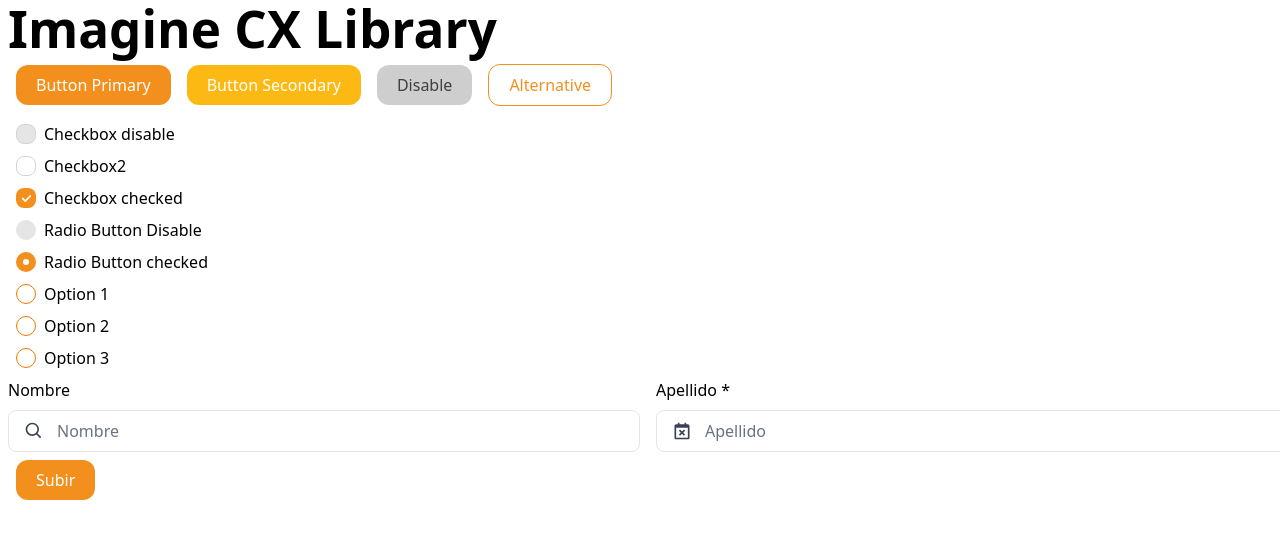
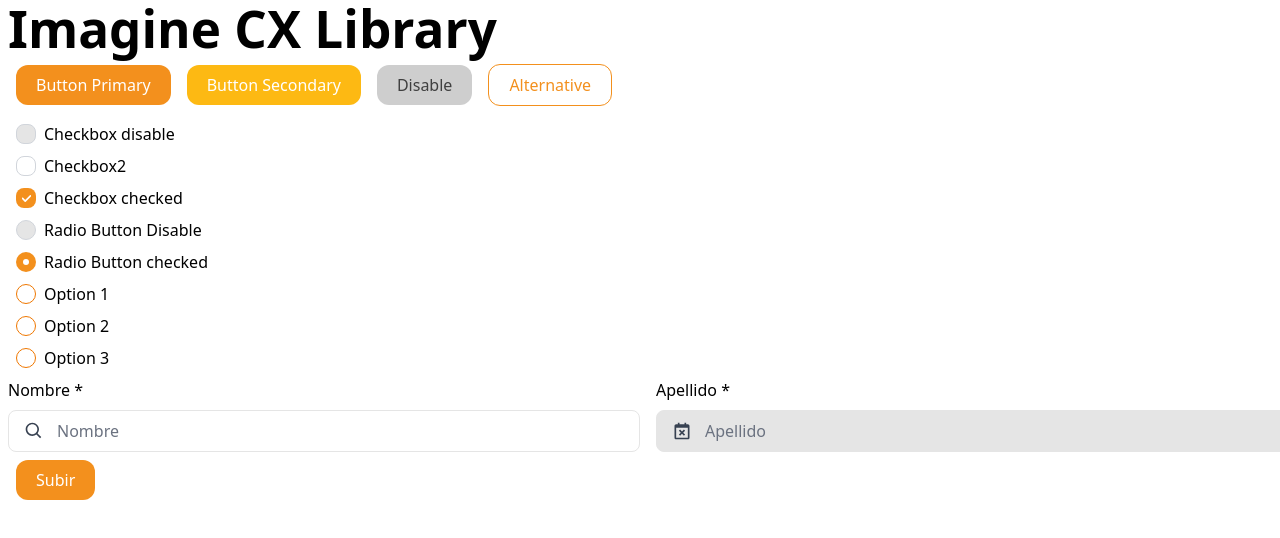
Before and after one commit to Imagine-CX/imaginecx-library, a React (Vite) app: page / in a window 1280 px wide. Shown: the top 538 px of the page. Built offline with nearby package versions, Linux system fonts and the light colour scheme.

Commit message:
add styles input disabled and props headers

```diff
--- a/src/App.tsx
+++ b/src/App.tsx
@@ -48,6 +48,7 @@ function App() {
               placeholder="Nombre"
               label="Nombre"
               name="nombre"
+              required
               icon={<BiSearch className="icx-w-5 icx-h-5" />}
             />
           </div>
@@ -56,6 +57,7 @@ function App() {
               placeholder="Apellido"
               name="apellido"
               label="Apellido"
+              disabled
               icon={<BiCalendarX className="icx-w-5 icx-h-5" />}
               required
             />
--- a/src/components/Forms/InputField.tsx
+++ b/src/components/Forms/InputField.tsx
@@ -5,13 +5,14 @@ export interface IInputField extends InputHTMLAttributes<HTMLInputElement> {
   label?: string;
 }
 
-export const InputField = ({ label, icon = null, required, ...inputProps }: IInputField): JSX.Element => {
+export const InputField = ({ label, icon = null, disabled, required, ...inputProps }: IInputField): JSX.Element => {
   const showIcon: JSX.Element = icon ? (
     <div className="icx-text-gray-700 icx-absolute icx-top-1/2 icx--translate-y-1/2 icx-left-4">{icon}</div>
   ) : (
     <div></div>
   );
   const padding: string = icon ? 'icx-pl-12' : 'icx-pl-4';
+  const estiloInput: string = disabled ? 'icx-input-disabled' : 'icx-input-active';
 
   return (
     <div className="px-4 py-8 flex flex-col md:flex-row md:items-center md:justify-center gap-8">
@@ -22,8 +23,9 @@ export const InputField = ({ label, icon = null, required, ...inputProps }: IInp
         <div className="icx-relative">
           {showIcon}
           <input
-            className={`icx-w-full icx-py-2 ${padding} icx-pr-4 icx-rounded-lg icx-outline-none icx-border icx-border-neutral-200 icx-text-gray-600`}
+            className={`icx-w-full icx-py-2 ${padding} icx-pr-4 icx-rounded-lg icx-outline-none ${estiloInput}`}
             required={required}
+            disabled={disabled}
             {...inputProps}
           />
         </div>
--- a/src/components/Headers/Header.tsx
+++ b/src/components/Headers/Header.tsx
@@ -1,9 +1,15 @@
-export interface IHeader {
+import React from 'react';
+
+export interface IHeader extends React.HTMLAttributes<HTMLDivElement> {
   text: string;
   variant: string;
 }
 
-export const Header = ({ text, variant }: IHeader) => {
+export const Header = ({ text, variant, ...divProps }: IHeader) => {
   // console.log(variant);
-  return <span className={`${variant}`}>{text}</span>;
+  return (
+    <div className={`${variant}`} {...divProps}>
+      {text}
+    </div>
+  );
 };
--- a/src/components/style.css
+++ b/src/components/style.css
@@ -73,7 +73,7 @@
           icx-w-5
           icx-bg-neutral-200
           icx-text-neutral-200
-          icx-border-neutral-200
+          icx-border-gray-300
           indeterminate:icx-bg-neutral-200;
   }
 
@@ -89,6 +89,22 @@
           focus:icx-ring-primary-400
           icx-appearance-none;
   }
+
+  .icx-input-active {
+    @apply icx-border
+            icx-border-neutral-200
+            icx-text-gray-600
+            icx-transition
+            icx-duration-300
+            icx-ease-out
+            focus:icx-border-primary-400
+  }
+  .icx-input-disabled {
+    @apply icx-border
+            icx-border-neutral-200
+            icx-bg-neutral-200
+            icx-text-gray-600
+  }
 }
 
 .text-red-red {
```
